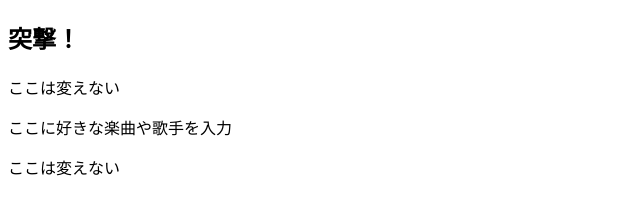
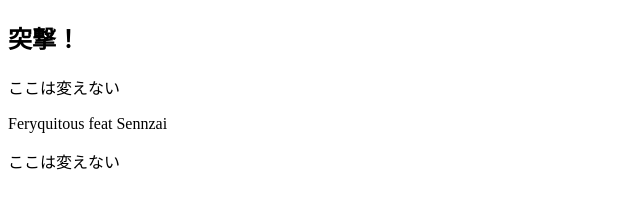
Before and after one commit to SuzukiYuudai/testConflict, a plain HTML site: page index.html in a window 1280 px wide. Shown: the whole page, without its empty margins (0-640 px from the left). Drawn offline with Linux system fonts and the light colour scheme.

Commit message:
[modify]index.html

```diff
--- a/index.html
+++ b/index.html
@@ -6,7 +6,7 @@
 <body>
 <h2> 突撃！ </h2>
 <p>ここは変えない</p>
-<p>ここに好きな楽曲や歌手を入力</p>
+<p>Feryquitous feat Sennzai</p>
 <p>ここは変えない</p>
 </body>
 </html>
```
